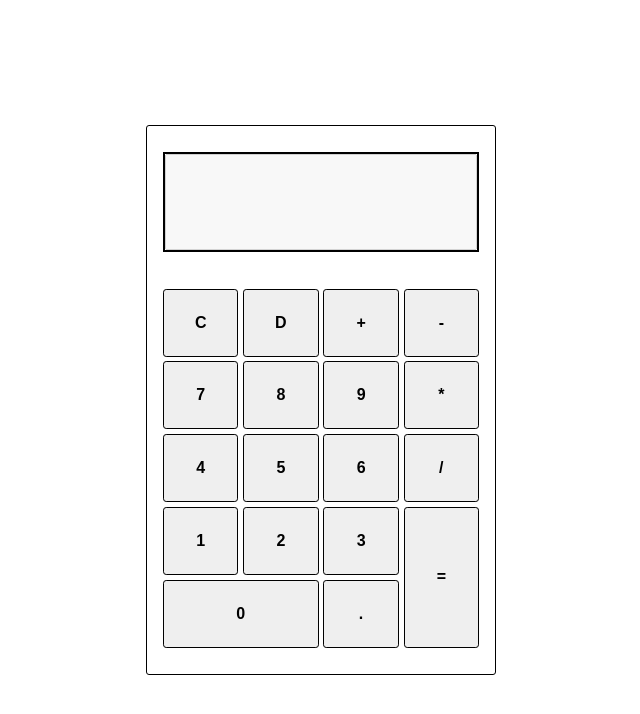
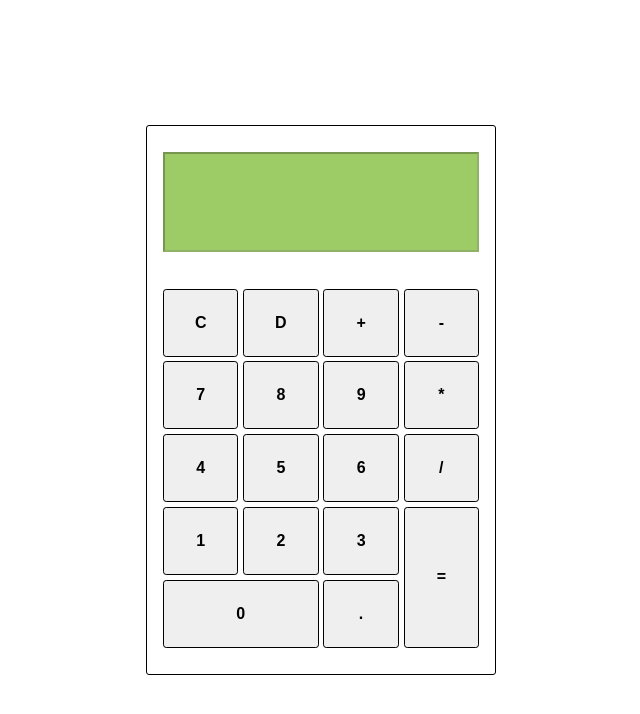
Before and after one commit to krtScrtr004/Calculator_Web, a plain HTML site: page index.html in a window 1280 px wide. Shown: the whole page, without its empty margins (319-959 px from the left). Drawn offline with Linux system fonts and the light colour scheme.

Commit message:
<feat>: add color to output screen

```diff
--- a/styles/style.css
+++ b/styles/style.css
@@ -30,13 +30,14 @@ main {
 #output_screen {
     height: 100px;
     margin-bottom: 1rem;
-    border: 2px solid black;
     overflow: auto hidden;
 }
 
 #output_screen>input {
     width: 100%;
     height: 100%;
+    background-color: #9DCC67;
+    color: #34681D;
     padding: 0 0.5rem;
     font-size: 2rem;
     font-weight: 800;
```
